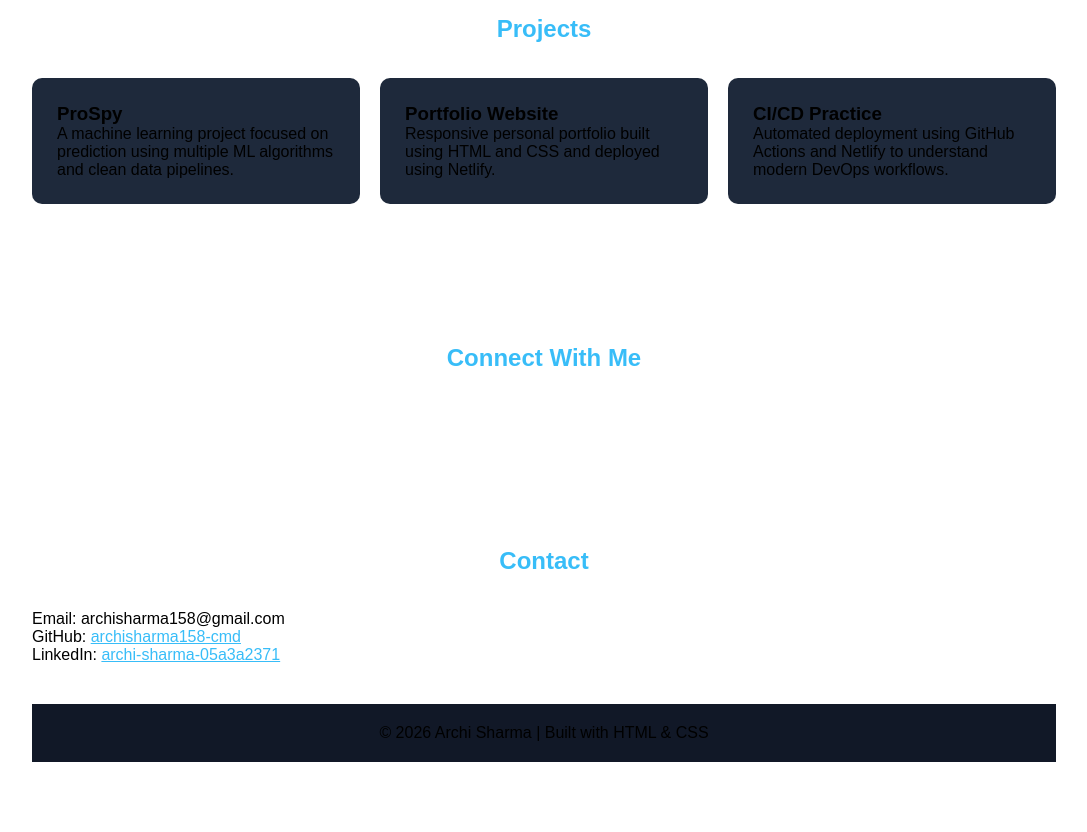
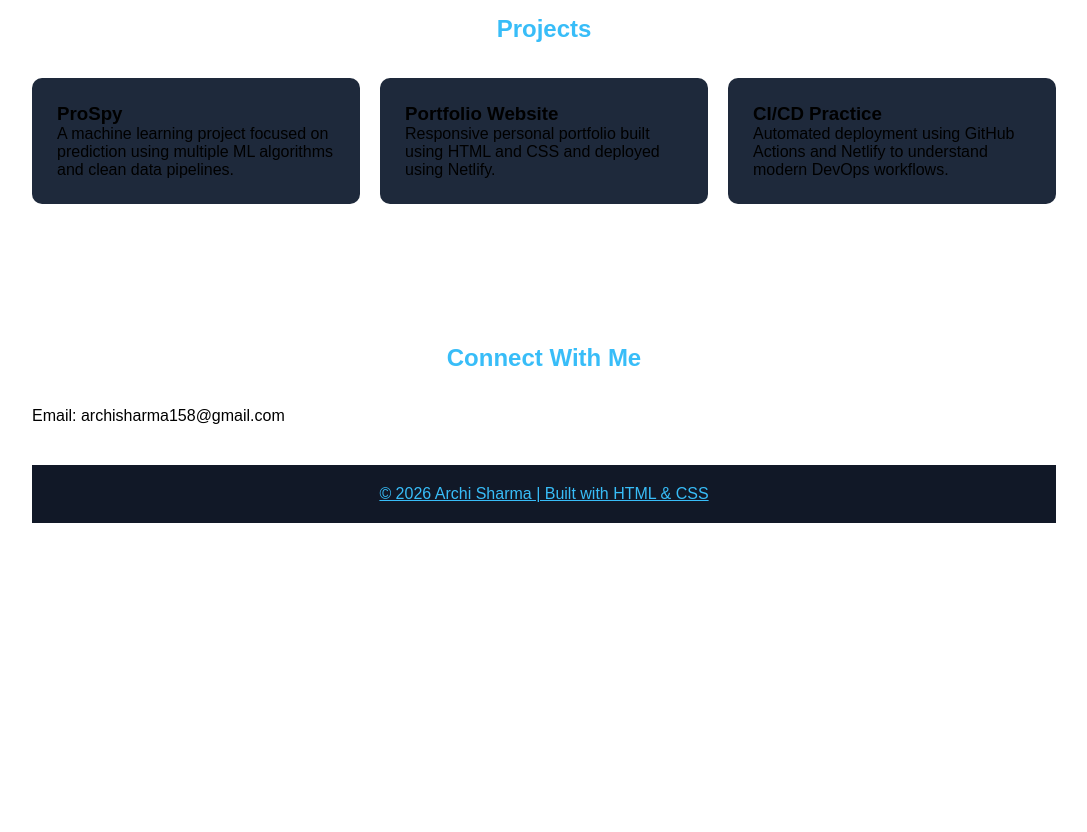
Before and after one commit to archisharma158-cmd/cicd-practice, a plain HTML site: page index.html in a window 1280 px wide. Shown: the part 1718-2550 px from the top of the page, without its empty margins (96-1183 px from the left). After the commit the page ends 2311 px from the top, so only its background shows below. Drawn offline with Linux system fonts and the light colour scheme.

Commit message:
added instagram contact details

```diff
--- a/index.html
+++ b/index.html
@@ -119,9 +119,8 @@
         color: #38bdf8;
       }
 
-      .btn{
-    display:inline-block;
-    margin:10px;
+        a:hover {
+            color: #0ea5e9;
 }
     </style>
   </head>
@@ -248,6 +247,8 @@
 
     <h2>Connect With Me</h2>
 
+    <p>Email: archisharma158@gmail.com</p>
+
     <a href="https://github.com/archisharma158-cmd" target="_blank">
         <i class="fa-brands fa-github fa-2x"></i>
     </a>
@@ -256,27 +257,10 @@
         <i class="fa-brands fa-linkedin fa-2x"></i>
     </a>
 
-</section>
+    <a href="https://www.instagram.com/archisha345/?hl=en" target="_blank">
+        <i class="fa-brands fa-instagram fa-2x"></i>
 
-    <section id="contact">
 
-    <h2>Contact</h2>
-
-    <p>Email: archisharma158@gmail.com</p>
-
-    <p>
-        GitHub:
-        <a href="https://github.com/archisharma158-cmd" target="_blank">
-            archisharma158-cmd
-        </a>
-    </p>
-
-    <p>
-        LinkedIn:
-        <a href=" https://www.linkedin.com/in/archi-sharma-05a3a2371?utm_source=share_via&utm_content=profile&utm_medium=member_android" target="_blank">
-            archi-sharma-05a3a2371
-        </a>
-    </p>
 
     <footer>
       <p>© 2026 Archi Sharma | Built with HTML & CSS</p>
```
